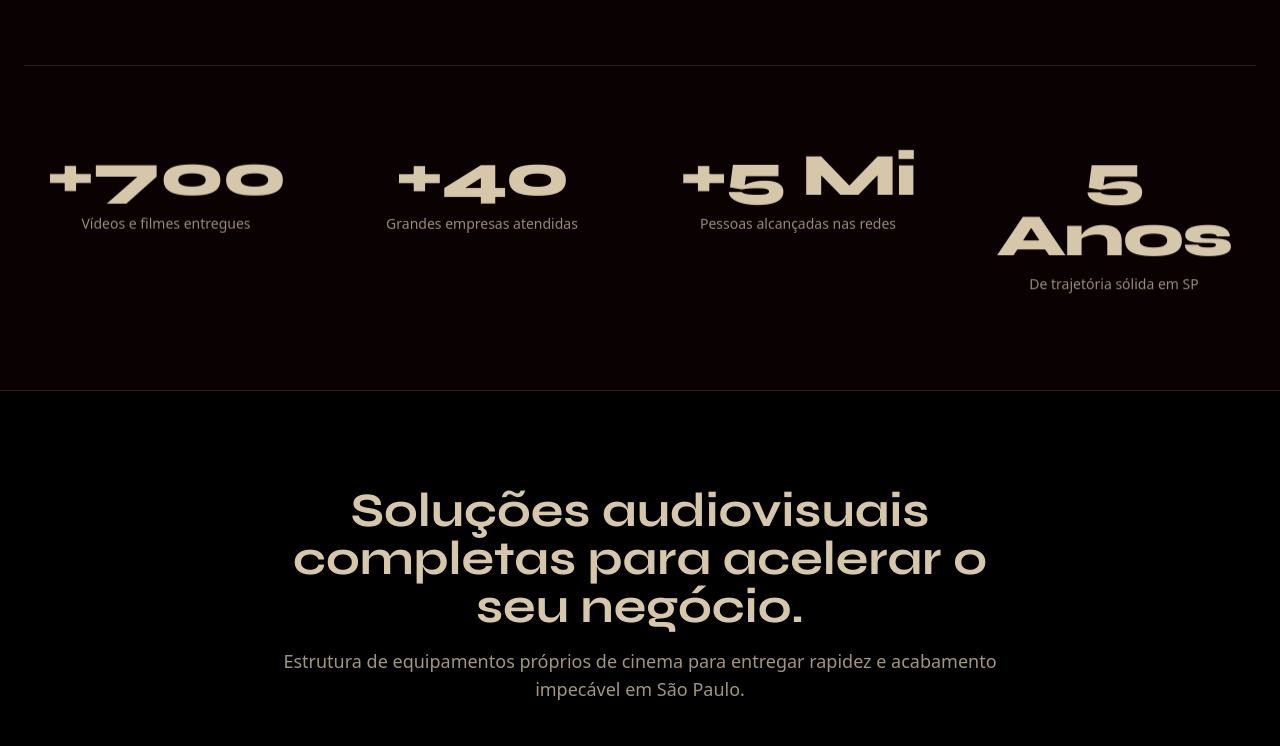
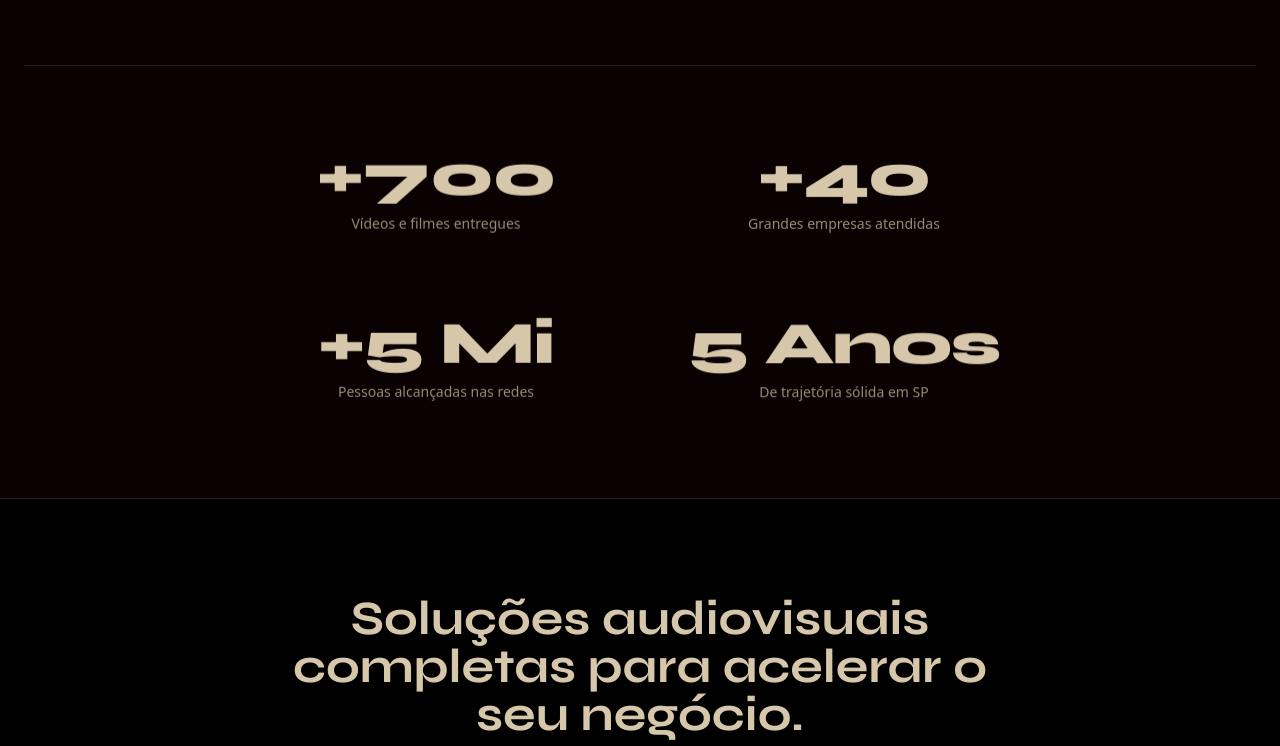
Before and after one commit to henriquedowebs/777audiovisual, a plain HTML site: page index.html in a window 1280 px wide. Shown: the part 1060-1806 px from the top of the page. Drawn offline with nearby package versions, Linux system fonts and the light colour scheme.

Commit message:
fix: converte métricas de autoridade para grid 2x2 e remove quebra de linha de 5 Anos

```diff
--- a/index.html
+++ b/index.html
@@ -166,22 +166,22 @@
       <!-- Divider com acento creme -->
       <div class="w-full h-px bg-brand-cream/15 my-16"></div>
 
-      <!-- 4 Métricas de Autoridade em Tom Creme -->
-      <div class="grid grid-cols-2 lg:grid-cols-4 gap-8 text-center">
+      <!-- 4 Métricas de Autoridade em Tom Creme (Grid 2x2 Simétrico) -->
+      <div class="grid grid-cols-2 gap-8 sm:gap-12 max-w-3xl mx-auto text-center">
         <div class="p-4 reveal-on-scroll">
-          <span class="font-display text-4xl sm:text-5xl lg:text-6xl font-black text-brand-cream tracking-tight">+700</span>
+          <span class="font-display text-4xl sm:text-5xl lg:text-6xl font-black text-brand-cream tracking-tight block whitespace-nowrap">+700</span>
           <p class="text-xs sm:text-sm text-brand-cream/70 mt-2 font-light">Vídeos e filmes entregues</p>
         </div>
         <div class="p-4 reveal-on-scroll delay-100">
-          <span class="font-display text-4xl sm:text-5xl lg:text-6xl font-black text-brand-cream tracking-tight">+40</span>
+          <span class="font-display text-4xl sm:text-5xl lg:text-6xl font-black text-brand-cream tracking-tight block whitespace-nowrap">+40</span>
           <p class="text-xs sm:text-sm text-brand-cream/70 mt-2 font-light">Grandes empresas atendidas</p>
         </div>
         <div class="p-4 reveal-on-scroll delay-200">
-          <span class="font-display text-4xl sm:text-5xl lg:text-6xl font-black text-brand-cream tracking-tight">+5 Mi</span>
+          <span class="font-display text-4xl sm:text-5xl lg:text-6xl font-black text-brand-cream tracking-tight block whitespace-nowrap">+5 Mi</span>
           <p class="text-xs sm:text-sm text-brand-cream/70 mt-2 font-light">Pessoas alcançadas nas redes</p>
         </div>
         <div class="p-4 reveal-on-scroll delay-300">
-          <span class="font-display text-4xl sm:text-5xl lg:text-6xl font-black text-brand-cream tracking-tight">5 Anos</span>
+          <span class="font-display text-4xl sm:text-5xl lg:text-6xl font-black text-brand-cream tracking-tight block whitespace-nowrap">5 Anos</span>
           <p class="text-xs sm:text-sm text-brand-cream/70 mt-2 font-light">De trajetória sólida em SP</p>
         </div>
       </div>
```
